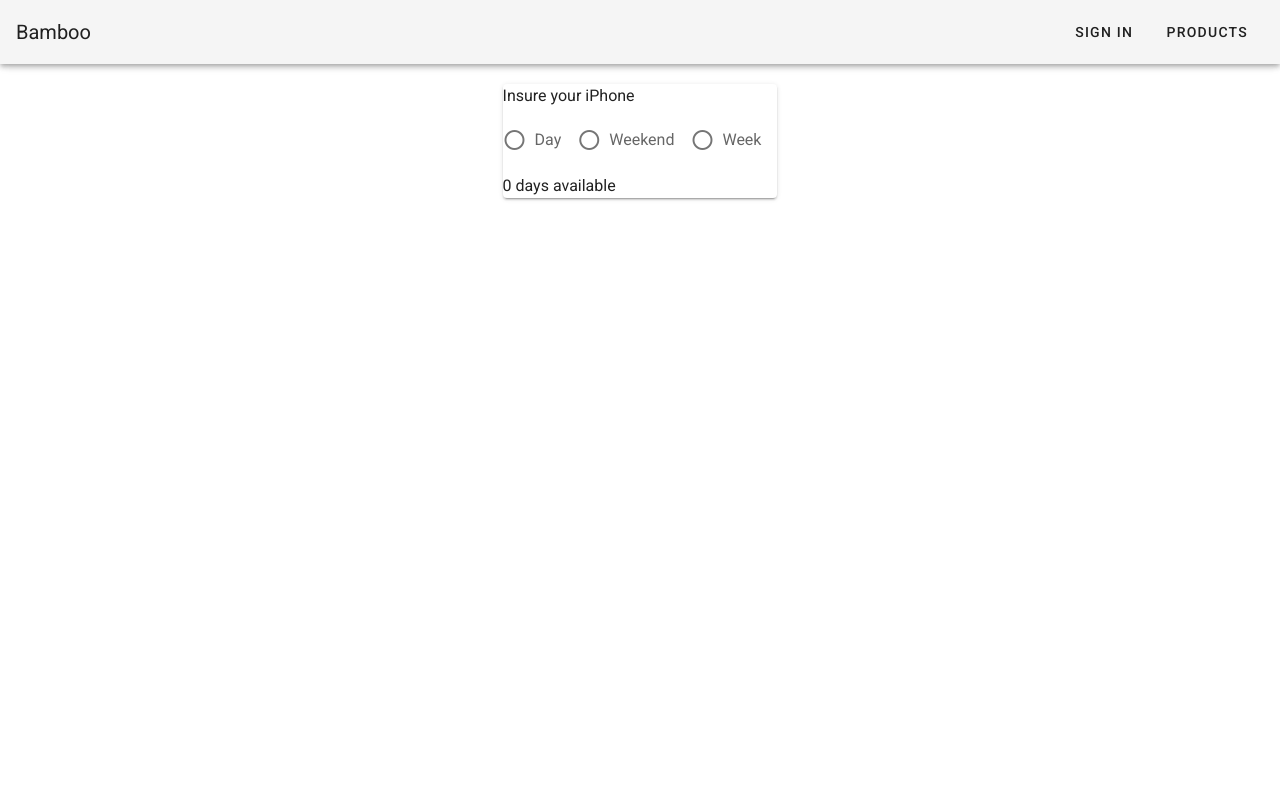
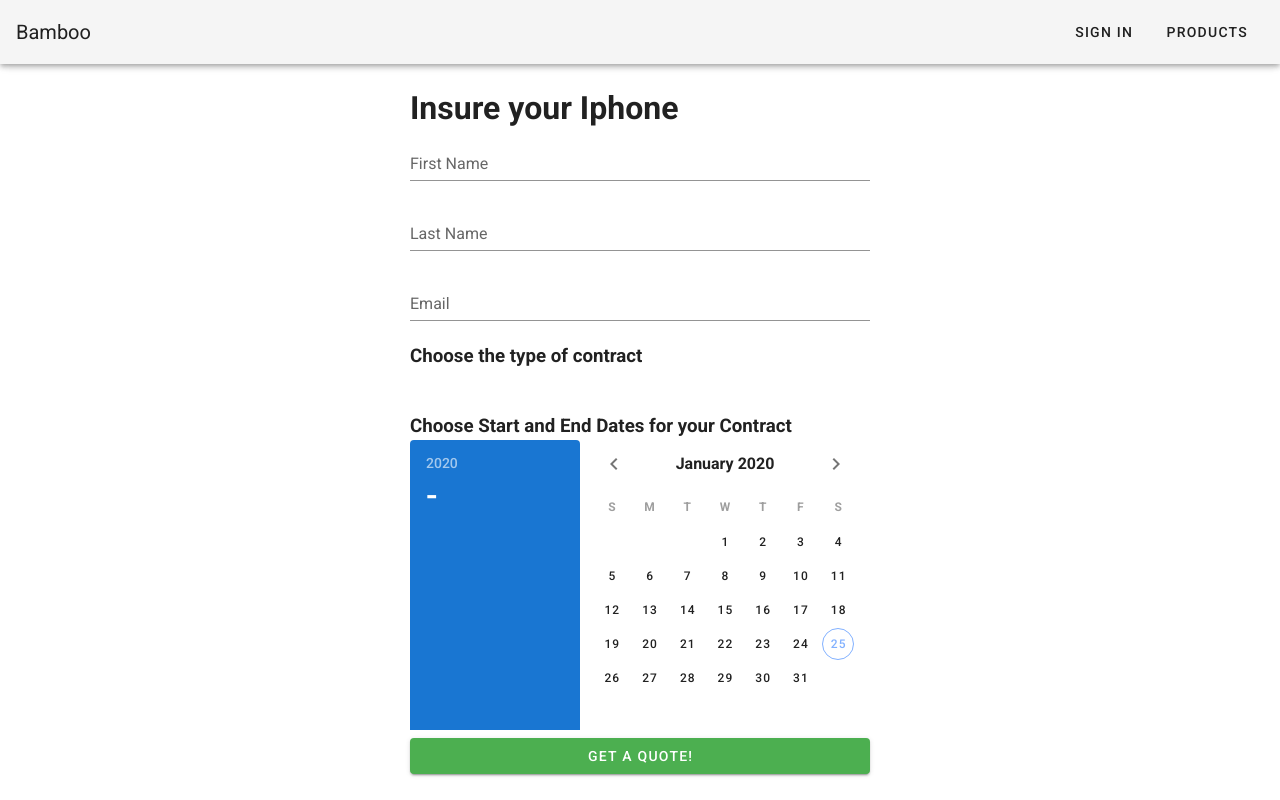
Before and after one commit to markkaylor/bamboo, a Vue app: page /product/1 in a window 1280 px wide. Built offline with nearby package versions, Linux system fonts and the light colour scheme; data requests are answered from the project's data file.

Commit message:
Add contract form

```diff
--- a/db.json
+++ b/db.json
@@ -10,6 +10,105 @@
       },
       "coverage": [],
       "id": 1
+    },
+    {
+      "name": "A new test product",
+      "description": "with wrods about word",
+      "contractsAvailable": {
+        "day": "Day",
+        "weekend": "Weekend",
+        "week": ""
+      },
+      "coverage": [],
+      "id": 2
+    },
+    {
+      "name": "Testing again a product",
+      "description": "sadfsdfds",
+      "contractsAvailable": {
+        "day": "Day",
+        "weekend": "",
+        "week": ""
+      },
+      "coverage": [],
+      "id": 3
+    },
+    {
+      "name": "dfad",
+      "description": "afdfds",
+      "contractsAvailable": {
+        "day": "",
+        "weekend": "Weekend",
+        "week": ""
+      },
+      "coverage": [],
+      "id": 4
+    }
+  ],
+  "contracts": [
+    {
+      "firstName": "bob",
+      "lastName": "evans",
+      "dates": [
+        "2020-01-28",
+        "2020-01-29"
+      ],
+      "type": "Weekend",
+      "email": "bob@evans.com",
+      "id": 1
+    },
+    {
+      "firstName": "Test",
+      "lastName": "testlast",
+      "dates": [
+        "2020-01-28"
+      ],
+      "type": "Day",
+      "email": "test@last.com",
+      "id": 2
+    },
+    {
+      "firstName": "asdfadsf",
+      "lastName": "asdfads",
+      "dates": [
+        "2020-01-28",
+        "2020-01-29"
+      ],
+      "type": "Weekend",
+      "email": "sdfadsf",
+      "id": 3
+    },
+    {
+      "firstName": "asdfdasf",
+      "lastName": "asdfasd",
+      "dates": [
+        "2020-01-28",
+        "2020-01-30"
+      ],
+      "type": "Weekend",
+      "email": "asdfasdf@sdafsdf.com",
+      "id": 4
+    },
+    {
+      "firstName": "test",
+      "lastName": "test",
+      "dates": [
+        "2020-01-20",
+        "2020-01-24"
+      ],
+      "type": "Week",
+      "email": "test@email.com",
+      "id": 5
+    },
+    {
+      "firstName": "adsdfg",
+      "lastName": "sdf",
+      "dates": [
+        "2020-01-20",
+        "2020-01-24"
+      ],
+      "type": "Week",
+      "id": 6
     }
   ]
 }
--- /dev/null
+++ b/src/components/ContractForm.vue
@@ -0,0 +1,124 @@
+<template>
+  <div>
+    <v-form>
+      <h1>Insure your Iphone</h1>
+      <v-text-field
+        label="First Name"
+        v-model="contract.firstName"
+      />
+      <v-text-field
+        label="Last Name"
+        v-model="contract.lastName"
+      />
+      <v-text-field
+        label="Email"
+        v-model="contract.email"
+        type="email"
+      />
+      <h3>Choose the type of contract</h3>
+      <v-radio-group
+        row
+        v-model="contract.type"
+      >
+        <div
+          row
+          v-for="type in product.contractsAvailable"
+          :key="type"
+        >
+          <v-radio
+          :value="type"
+          :label="type"
+          />
+        </div>
+      </v-radio-group>
+      <div>
+        <h3>Choose Start and End Dates for your Contract</h3>
+        <v-date-picker
+          landscape
+          range
+          v-model="contract.dates"
+        />
+      </div>
+      <v-btn
+        color="success"
+        block
+        class="mt-2"
+        @click="createContract"
+      >
+        Get A Quote!
+      </v-btn>
+    </v-form>
+  </div>
+</template>
+
+<script>
+import { mapState } from 'vuex'
+
+export default {
+  data() {
+    return {
+      succes: false,
+      contract: {
+        firstName: '',
+        lastName: '',
+        dates: [],
+        type: ''
+      }
+    }
+  },
+  props: {
+    product: {
+      type: Object,
+      required: true,
+    }
+  },
+  computed: {
+    ...mapState({
+      product: state => state.product.product
+    }),
+
+  //   daysSelected() {
+  //     return this.contract.dates[1] - this.contract.dates[0] + 1
+  //   },
+    daysAvailable() {
+      let numDays = 0
+
+      if (this.contract.type.toLowerCase() === 'day') {
+        return numDays = 1
+      }
+
+      if (this.contract.type.toLowerCase() === 'weekend') {
+        return numDays = 2
+      }
+
+      if (this.contract.type.toLowerCase() === 'week') {
+        return numDays = 7
+      }
+
+      return numDays
+    }
+  },
+  methods: {
+  //   validateDays() {
+  //     if (daysSelected === daysAvailable) {
+  //       console.log('Success!')
+  //     } else {
+  //       console.log('uh oh please try again')
+  //     }
+  //   }
+
+    createContract() {
+      this.$store.dispatch('createContract', this.contract)
+        .then(() => {
+          this.$router.push({
+            name: 'products',
+            props: { contractSucccess: true }
+          })
+        })
+        .catch(() => {
+          console.log("there was an error creating your contract")
+        })
+    }
+  },
+}
+</script>
--- /dev/null
+++ b/src/services/ApiClient.js
@@ -0,0 +1,12 @@
+import axios from 'axios'
+
+const ApiClient = axios.create({
+  baseURL: `http://localhost:3000`,
+  withCredentials: false, // This is the default
+  headers: {
+    Accept: 'application/json',
+    'Content-Type': 'application/json'
+  }
+})
+
+export default ApiClient
--- /dev/null
+++ b/src/services/ContractService.js
@@ -0,0 +1,13 @@
+import ApiClient from '@/services/ApiClient.js'
+
+export default {
+  getContracts() {
+    return ApiClient.get('/contract')
+  },
+  getContract(id) {
+    return ApiClient.get('/contracts/' + id)
+  },
+  postContract(contract) {
+    return ApiClient.post('/contracts', contract)
+  }
+}
--- a/src/services/ProductService.js
+++ b/src/services/ProductService.js
@@ -1,22 +1,13 @@
-import axios from 'axios'
-
-const apiClient = axios.create({
-  baseURL: `http://localhost:3000`,
-  withCredentials: false, // This is the default
-  headers: {
-    Accept: 'application/json',
-    'Content-Type': 'application/json'
-  }
-})
+import ApiClient from '@/services/ApiClient.js'
 
 export default {
   getProducts() {
-    return apiClient.get('/products')
+    return ApiClient.get('/products')
   },
   getProduct(id) {
-    return apiClient.get('/products/' + id)
+    return ApiClient.get('/products/' + id)
   },
   postProduct(product) {
-    return apiClient.post('/products', product)
+    return ApiClient.post('/products', product)
   }
 }
--- /dev/null
+++ b/src/store/modules/contract.js
@@ -0,0 +1,24 @@
+import ContractService from '@/services/ContractService.js'
+
+export const state = {
+  contracts: [],
+  contract: {}
+}
+
+export const mutations = {
+  ADD_CONTRACT(state, contract) {
+    state.contracts.push(contract)
+  },
+
+  SET_CONTRACT(state, contract) {
+    state.contract = contract
+  },
+}
+
+export const actions = {
+  createContract({ commit }, contract) {
+    return ContractService.postContract(contract).then(() => {
+      commit('ADD_CONTRACT', contract)
+    })
+  }
+}
--- a/src/store/modules/product.js
+++ b/src/store/modules/product.js
@@ -8,27 +8,30 @@ export const state = {
 export const mutations = {
   /**
    *
-   * @param {*} state
-   * @param {*} product
+   * @param {Object} state the current state for product
+   * @param {Object} product the product to be added to products array
    *
-   * Set product state to payload of newly created product
    */
   ADD_PRODUCT(state, product) {
     state.products.push(product)
   },
   /**
    *
-   * @param {*} state
-   * @param {*} products
+   * @param {Object} state
+   * @param {Object} product product to be set to state product object
+   */
+  SET_PRODUCT(state, product) {
+    state.product = product
+  },
+  /**
    *
-   * Set products state to payload of available products
+   * @param {Object} state
+   * @param {array} products array of product objects set to state
+   *
    */
   SET_PRODUCTS(state, products) {
     state.products = products
   },
-  SET_PRODUCT(state, product) {
-    state.product = product
-  }
 }
 
 export const actions = {
--- a/src/store/store.js
+++ b/src/store/store.js
@@ -2,12 +2,14 @@ import Vue from 'vue'
 import Vuex from 'vuex'
 import * as user from '@/store/modules/user.js'
 import * as product from '@/store/modules/product.js'
+import * as contract from '@/store/modules/contract.js'
 
 Vue.use(Vuex)
 
 export default new Vuex.Store({
   modules: {
     user,
-    product
+    product,
+    contract
   },
 })
--- a/src/views/ProductCreate.vue
+++ b/src/views/ProductCreate.vue
@@ -40,7 +40,6 @@
         </v-btn>
       </v-card-text>
     </v-form>
-
   </v-card>
 </template>
 
--- a/src/views/ProductShow.vue
+++ b/src/views/ProductShow.vue
@@ -1,82 +1,20 @@
 <template>
-  <v-card>
-    Insure your {{ product.name }}
-    <v-radio-group
-      row
-      v-model="contract.type"
-    >
-      <div
-        row
-        v-for="type in product.contractsAvailable"
-        :key="type"
-      >
-        <v-radio
-        :value="type"
-        :label="type"
-        />
-      </div>
-    </v-radio-group>
-    {{ daysAvailable }} days available
-  </v-card>
+  <ContractForm :id="id" />
 </template>
 
 <script>
-import { mapState } from 'vuex'
-
+import ContractForm from '@/components/ContractForm.vue'
   export default {
-  data() {
-    return {
-      contract: {
-        user: {},
-        dates: [],
-        type: ''
-      }
-    }
-  },
     props: {
       id: {
         type: String
       }
     },
-
-  computed: {
-    ...mapState({
-      product: state => state.product.product
-    }),
-
-  //   daysSelected() {
-  //     return this.contract.dates[1] - this.contract.dates[0] + 1
-  //   },
-    daysAvailable() {
-      let numDays = 0
-
-      if (this.contract.type.toLowerCase() === 'day') {
-        return numDays = 1
+    created() {
+      this.$store.dispatch('fetchProducts')
+    },
+    components: {
+      ContractForm
     }
-
-      if (this.contract.type.toLowerCase() === 'weekend') {
-        return numDays = 2
-      }
-
-      if (this.contract.type.toLowerCase() === 'week') {
-        return numDays = 7
-      }
-
-      return numDays
-    }
-  // },
-  // methods: {
-  //   validateDays() {
-  //     if (daysSelected === daysAvailable) {
-  //       console.log('Success!')
-  //     } else {
-  //       console.log('uh oh please try again')
-  //     }
-  //   }
-  },
-  created() {
-    this.$store.dispatch('fetchProduct', this.id)
-  },
-
   }
 </script>
```
Also changed, not shown: src/components/ContractCreateForm.vue (deleted, +0 -29 lines). Lines whose indentation alone changed are shown as unchanged.
